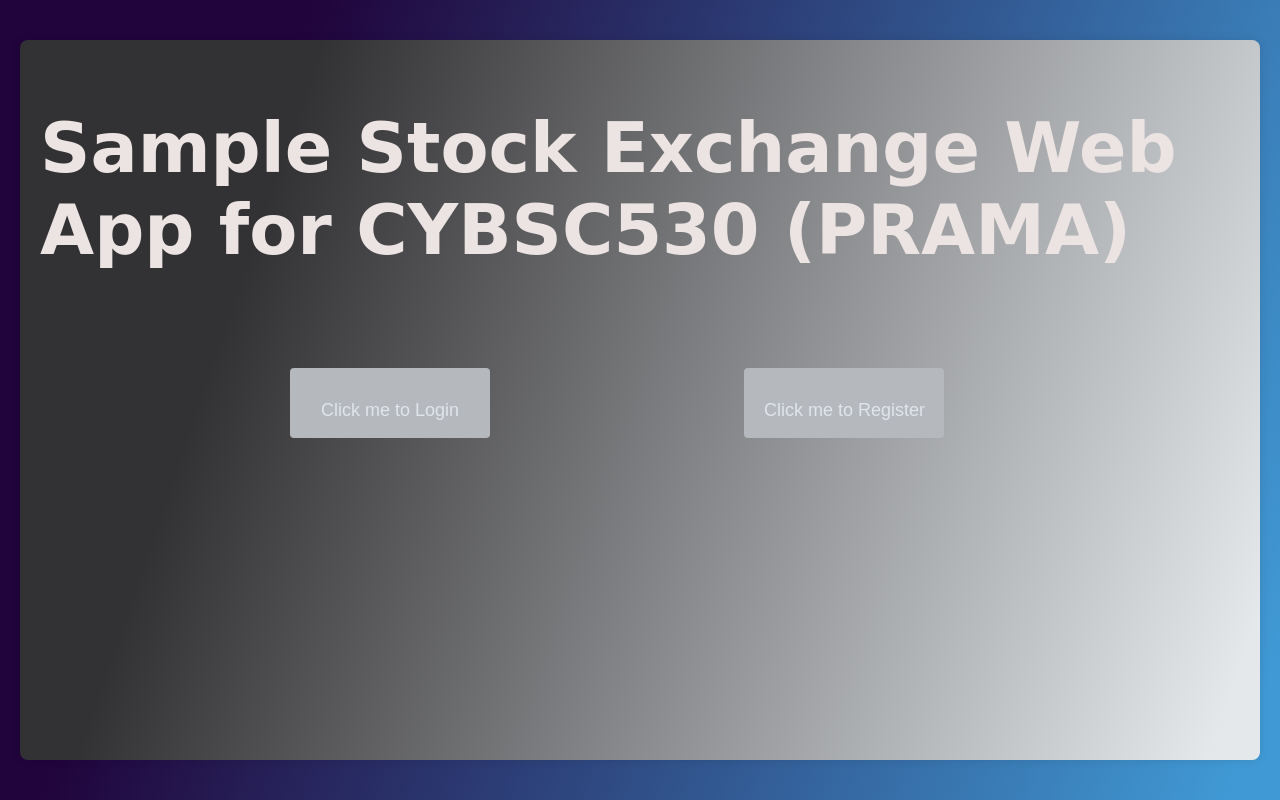
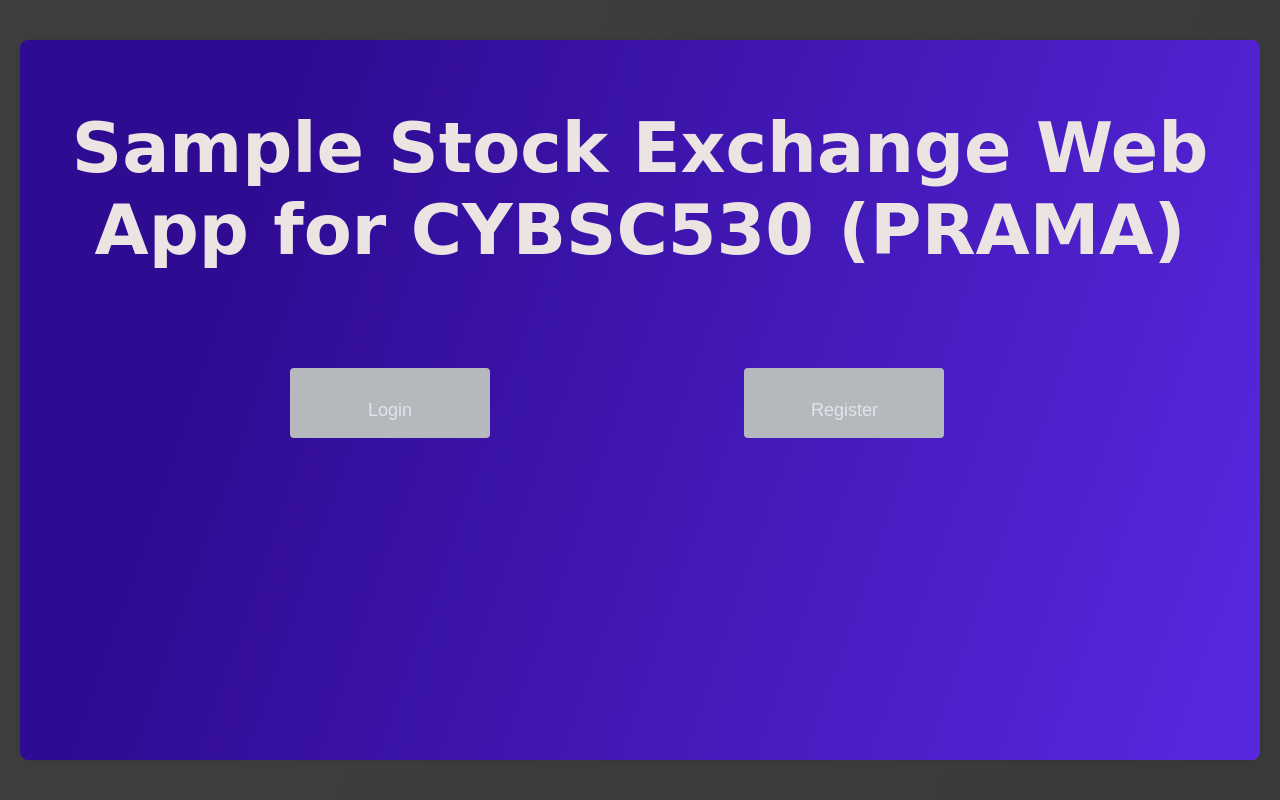
Before and after one commit to prama91/cybsc530_app, a Flask app: page / in a window 1280 px wide. Run offline with Flask 3, Linux system fonts and the light colour scheme.

Commit message:
Fix looks

```diff
--- a/static/home.css
+++ b/static/home.css
@@ -1,6 +1,6 @@
 body {
   font-family: "Arial", sans-serif;
-  background: linear-gradient(109deg, #20043b 20.29%, #4099d4 96.58%);
+  background: linear-gradient(109deg, #3e3e41 20.29%, #393a3a 96.58%);
   display: flex;
   align-items: center;
   justify-content: center;
@@ -14,8 +14,8 @@ body {
   padding: 20px;
   background: linear-gradient(
     109deg,
-    #323133 20.29%,
-    rgb(228, 232, 235) 96.58%
+    #2f0b92 20.29%,
+    #5727dd 96.58%
   );
   border-radius: 8px;
   box-shadow: 0 0 10px rgba(0, 0, 0, 0.1);
--- a/static/style.css
+++ b/static/style.css
@@ -82,7 +82,7 @@ button:hover {
   background-color: #4ea1c5;
 }
 .secondHalf {
-  background: linear-gradient(109deg, #967add 20.29%, #4db8e6 96.58%);
+  background: linear-gradient(109deg, #4f3ee4 20.29%, #0f4a63 96.58%);
   text-align: center;
   border-top-left-radius: 15px;
   border-bottom-left-radius: 15px;
--- a/templates/home.html
+++ b/templates/home.html
@@ -8,12 +8,18 @@
   <link rel="stylesheet" href="{{ url_for('static', filename='home.css') }}" />
 </head>
 
+<style>
+  .center-text {
+    text-align: center;
+  }
+</style>
+
 <body>
   <div class="container">
-    <h1>Sample Stock Exchange Web App for CYBSC530 (PRAMA)</h1>
-    <button><a href="{{url_for('login')}}">Click me to Login</a></button>
+    <h1 class="center-text">Sample Stock Exchange Web App for CYBSC530 (PRAMA)</h1>
+    <button><a href="{{url_for('login')}}">Login</a></button>
     <button>
-      <a href="{{url_for('register')}}">Click me to Register </a>
+      <a href="{{url_for('register')}}">Register</a>
     </button>
   </div>
 </body>
```
